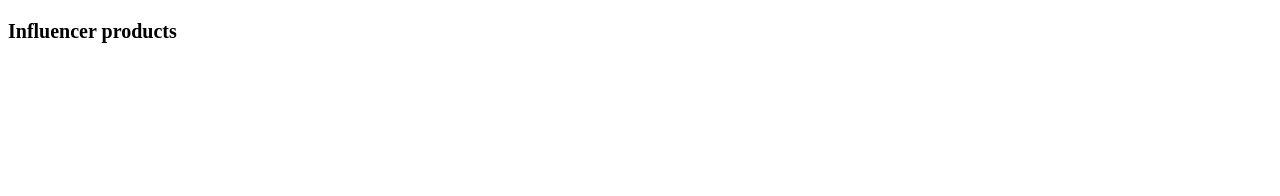
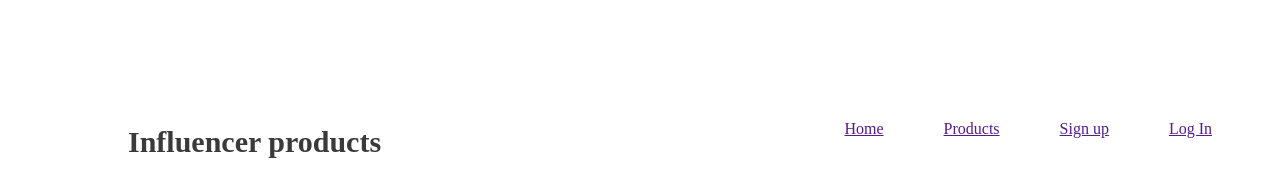
Before and after one commit to AHNAYEEM40/influencer-responsive-website, a plain HTML site: page index.html in a window 1280 px wide. Drawn offline with Linux system fonts and the light colour scheme.

Commit message:
all most headaer done

```diff
--- a/index.html
+++ b/index.html
@@ -8,7 +8,19 @@
 </head>
 <body>
     <header>
-        <h3 class="header-title">Influencer products</h3>
+ <nav class="header">
+    <h3 class="header-title">Influencer products</h3>
+<ul class="sing-up">
+    <li><a href="">Home</a></li>
+    <li><a href="">Products</a></li>
+    <li><a href="">Sign up</a></li>
+    <li><a href="">Log In</a></li>
+</ul>
+
+</nav>
     </header>
+    <main>
+
+    </main>
 </body>
 </html>
--- a/style/influencer.css
+++ b/style/influencer.css
@@ -1,3 +1,33 @@
 .header-title{
-    font-size: 20px;
+    color: #3A3A3A;
+font-family: Poppins;
+font-size: 30px;
+font-weight: 700;
+padding-top:87px ;
+padding-left: 120px;
 }
+.header{
+    font-size: 2rem;
+    font-weight: 600;
+    color: #131313;
+}
+nav {
+    display:flex;
+    justify-content:space-between;
+    align-items:center;
+
+}
+.sing-up{
+    display: flex;
+    justify-content:space-between;
+    align-items:center;
+
+}
+nav li{
+    list-style: none;
+    margin-right: 30px;
+    font-weight: 500;
+    font-size: 1rem;
+    padding-right: 30px;
+    margin-top: 60px;
+}
```
